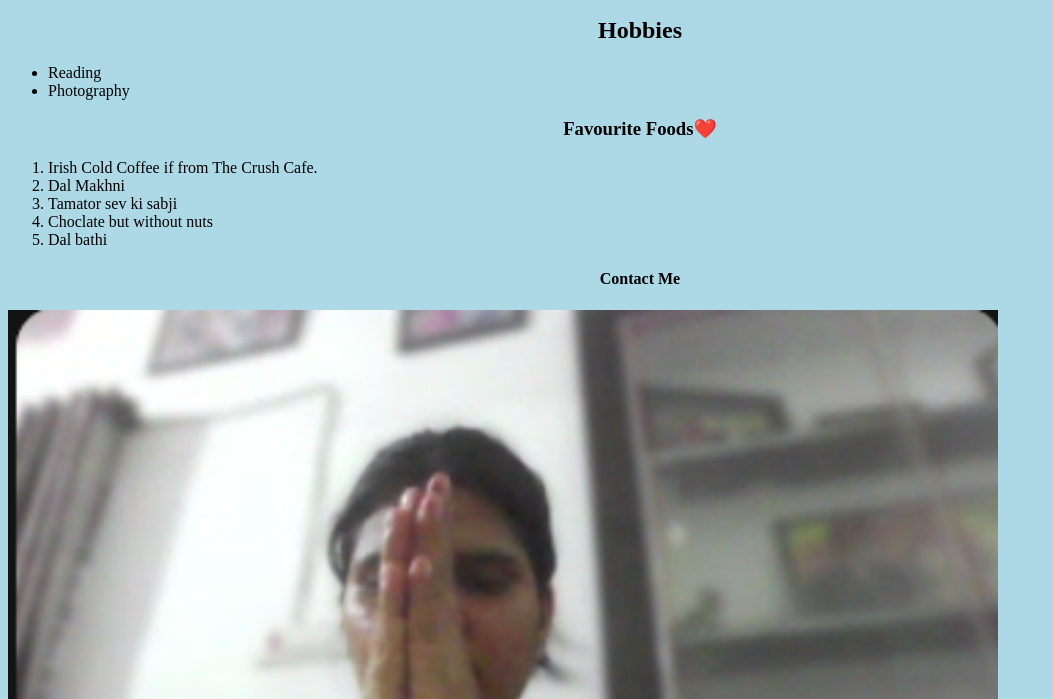
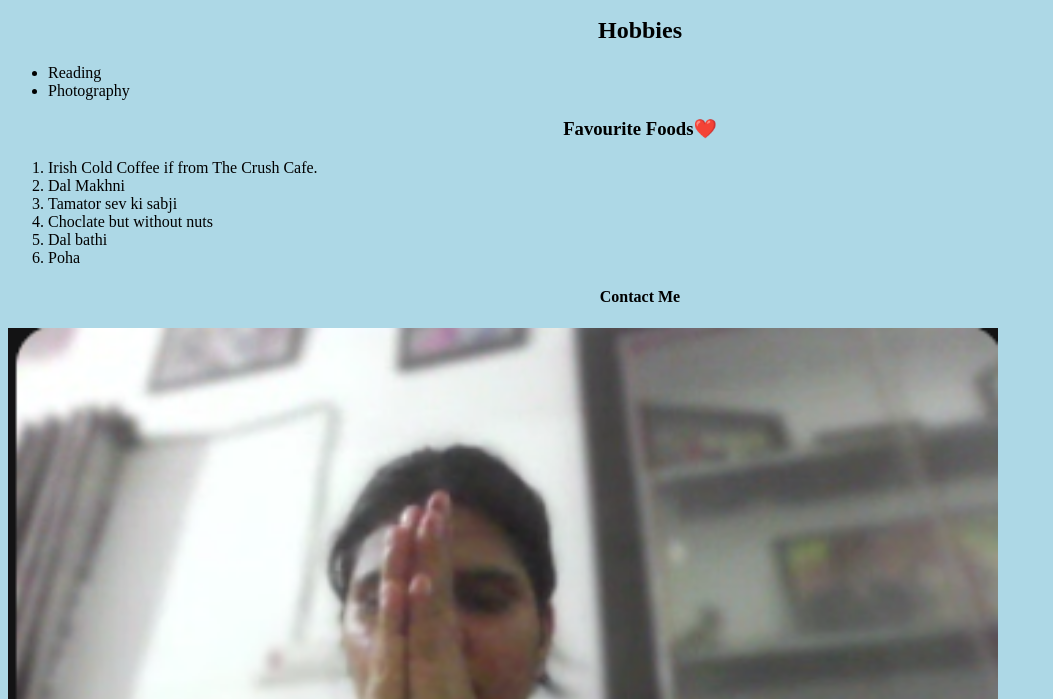
Before and after one commit to shseema/MSOFT_GH, a plain HTML site: page index.html in a window 1280 px wide. Shown: the part 101-800 px from the top of the page, without its empty margins (0-1053 px from the left). Drawn offline with Linux system fonts and the light colour scheme.

Commit message:
added new dish

```diff
--- a/index.html
+++ b/index.html
@@ -22,6 +22,7 @@
     <li>Tamator sev ki sabji</li>
     <li>Choclate but without nuts</li>
     <li>Dal bathi</li>
+    <li>Poha</li>
 </ol>
 
 <h4>Contact Me</h4>
```
